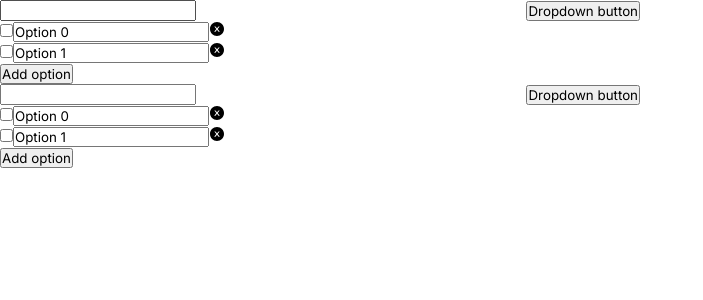
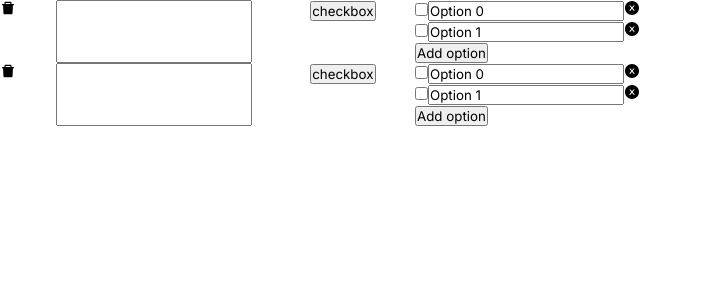
Before and after one commit to aibarrola/SubtleAsianNetwork, a React (Create React App) app: page /form in a window 1280 px wide. Shown: the top 300 px of the page, without its empty margins (0-703 px from the left). Built offline with nearby package versions, Linux system fonts and the light colour scheme.

Commit message:
Fixing the layout

```diff
--- a/src/components/pages/formPage/formPage.jsx
+++ b/src/components/pages/formPage/formPage.jsx
@@ -1,11 +1,15 @@
-import React from 'react';
+import React, {useState} from 'react';
 
 import Question from "./question/Question";
-export default function formPage(){
+export default function FormPage(){
+    const [questions, setQuestions] = useState(['checkbox','checkbox'])
     return(
         <div>
-            <Question />
-            <Question />
+            {
+                questions.map(question =>
+                    <Question question = {question}/>
+                )
+            }
         </div>
     )
 }
--- a/src/components/pages/formPage/question/Question.css
+++ b/src/components/pages/formPage/question/Question.css
@@ -8,5 +8,5 @@
 .column-flex-container{
     display: flex;
     flex-direction: column;
-
+    width: 100%;
 }
--- a/src/components/pages/formPage/question/Question.jsx
+++ b/src/components/pages/formPage/question/Question.jsx
@@ -3,27 +3,34 @@ import MultipleChoice from '../multipleChoice/multipleChoice';
 import './Question.css'
 import DropdownButton from 'react-bootstrap/DropdownButton'
 import Dropdown from 'react-bootstrap/Dropdown'
+import {AiFillDelete} from 'react-icons/ai'
+import { propTypes } from 'react-bootstrap/esm/Image';
+import { Button } from 'react-bootstrap';
 
-export default function Question(){
-    const [questionType, setQuestionType] = useState('checkbox');
-    const [questionTypes, setQuestionTypes] = useState(['Linear Scale', 'Short Answer', 'Checkboxes', 'Multiple Choice'])
+export default function Question(props){
+    const [questionType, setQuestionType] = useState(props.question);
 
     function changeQuestionType(type){
         setQuestionType(type)
     }
+
     return(
+        <div className = "row-flex-container">
             <div>
+                <AiFillDelete/>
+            </div>
             <div className="row-flex-container">
                 <input type = "text"/>
-                <DropdownButton id="dropdown-basic-button" title="Dropdown button">
+                <DropdownButton id="dropdown-basic-button" title={questionType}>
                     <div className="column-flex-container">
                     <Dropdown.Item value = "checkbox" onClick = {() => {changeQuestionType('checkbox')}}>Checkboxes</Dropdown.Item>
                     <Dropdown.Item value = "radio" onClick = {() => {changeQuestionType('radio')}}>RadioGroup</Dropdown.Item>
                     <Dropdown.Item onClick = {() => {changeQuestionType('shortAnswer')}}>Short answer</Dropdown.Item>
-                    <Dropdown.Item onClick = {() => {changeQuestionType('linearScale')}}>Linear Scale</Dropdown.Item>
+
                     </div>
                 </DropdownButton>
             </div>
+            <div>
                 {
                     (questionType==='checkbox' || questionType==='radio') && <MultipleChoice type={questionType}/>
                 }
@@ -34,5 +41,6 @@ export default function Question(){
                     (questionType === 'linearScale') && <h3>Implementing linear scale</h3>
                 }
             </div>
+        </div>
     )
 }
```
Lines whose indentation alone changed are shown as unchanged.
